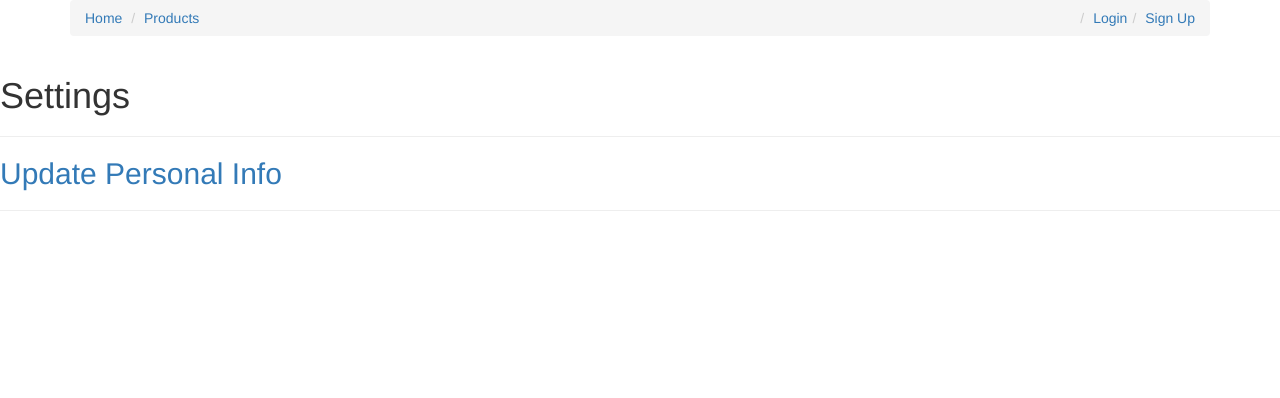
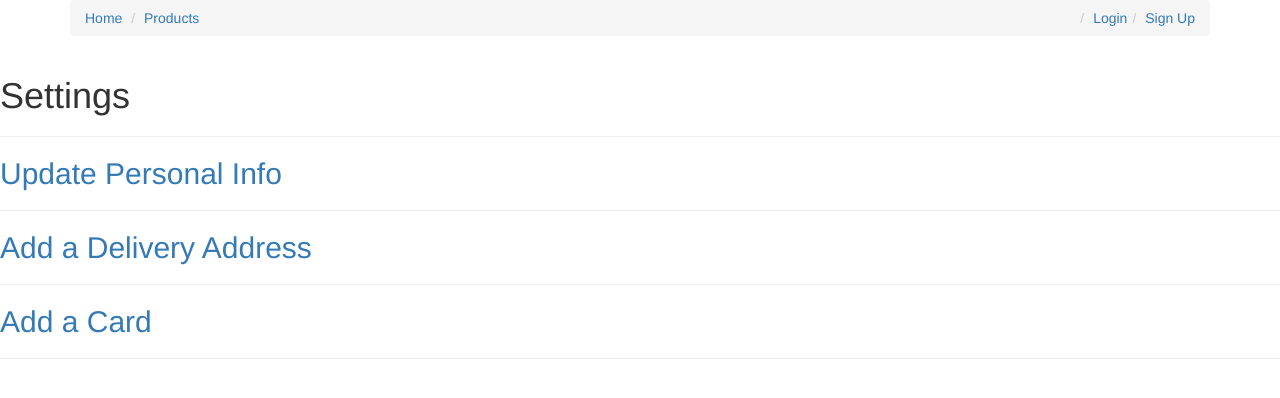
Before and after one commit to kieyard/django_marketplace, a Django app: template django_marketplace/accounts/templates/accounts/settings.html in a window 1280 px wide. Shown: the top 398 px of the page. Run offline with Django 3.2, Linux system fonts and the light colour scheme; the template is opened without the code that fills it, so the values that code supplies are empty; some libraries are stand-ins or nearby versions.

Commit message:
added links to create order
added links to create order page so that you can add a new card or delivery address. also added same links to settings page

```diff
--- a/django_marketplace/accounts/templates/accounts/add_delivery_address.html
+++ b/django_marketplace/accounts/templates/accounts/add_delivery_address.html
@@ -1,7 +1,7 @@
 {% extends 'base.html' %}
 {% block content %}
 
-<h1>Add card</h1>
+<h1>Add Delivery Address</h1>
 <hr>
 <form method="POST" enctype="multipart/form-data"> {% csrf_token %}
 	{{form.as_p}}
--- a/django_marketplace/accounts/templates/accounts/settings.html
+++ b/django_marketplace/accounts/templates/accounts/settings.html
@@ -5,5 +5,9 @@
 <hr>
 <a href="{% url 'accounts:update_user' %}"><div><h2>Update Personal Info</h2></div></a>
 <hr>
+<a href="{% url 'accounts:add_delivery_address' %}"><div><h2>Add a Delivery Address</h2></div></a>
+<hr>
+<a href="{% url 'accounts:add_card' %}"><div><h2>Add a Card</h2></div></a>
+<hr>
 
 {% endblock %}
--- a/django_marketplace/accounts/views.py
+++ b/django_marketplace/accounts/views.py
@@ -191,7 +191,7 @@ def add_card_view(request):
 				customer=request.user.stripe_customer_id,
 			)
 			Cards.objects.get_or_create(user=request.user, card_id=pm.id, last_4=pm.card.last4, brand=pm.card.brand)
-			return redirect('accounts:payment_card')
+			return redirect('accounts:settings')
 
 	context = {
 		'form' : form
@@ -206,7 +206,7 @@ def add_delivery_address_view(request):
 		form.instance.user = request.user
 		if form.is_valid():
 			form.save()
-			return redirect('accounts:delivery_addresses')
+			return redirect('accounts:settings')
 
 	context = {
 		'form' : form
```
Also changed, not shown: django_marketplace/products/templates/products/create_order.html (+9 -1 lines), django_marketplace/db.sqlite3.
